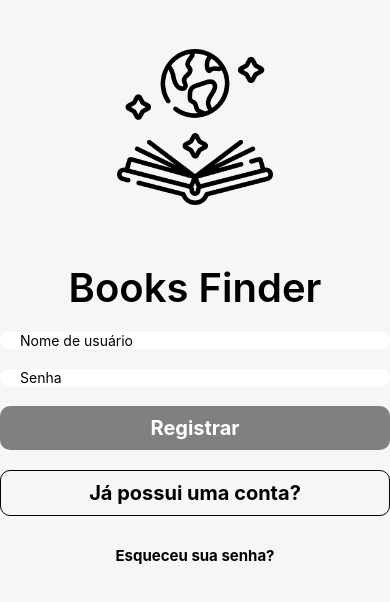
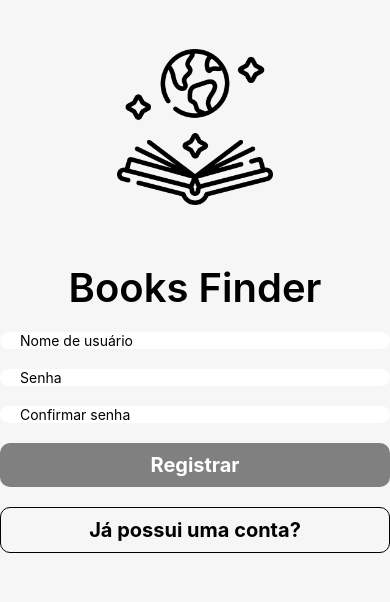
Before and after one commit to devpedrofurquim/books-finder, a React Native app: screen / in a window 390 px wide. Shown: the top 602 px of the page. Built offline with nearby package versions, Linux system fonts and the light colour scheme.

Commit message:
feat: Add _components to Auth folder

```diff
--- a/src/views/auth/register/_components/register-button.tsx
+++ b/src/views/auth/_components/button.tsx
@@ -1,13 +1,13 @@
 import { Text, StyleSheet, Pressable } from 'react-native'
 import React from 'react'
 
-interface RegisterButtonProps {
+interface ButtonProps {
   title: string;
   onPress: () => void;
   type?: "primary" | "secondary" | "terciary";
 }
 
-const RegisterButton = ({type = "primary", title, onPress} : RegisterButtonProps) => {
+const Button = ({type = "primary", title, onPress} : ButtonProps) => {
 
   const styles = StyleSheet.create({
     container: {
@@ -37,4 +37,4 @@ const RegisterButton = ({type = "primary", title, onPress} : RegisterButtonProps
   )
 }
 
-export default RegisterButton
+export default Button
--- a/src/views/auth/register/_components/register-input.tsx
+++ b/src/views/auth/_components/input.tsx
@@ -1,14 +1,14 @@
 import { View, TextInput, StyleSheet } from 'react-native'
 import React, { Dispatch, SetStateAction } from 'react'
 
-interface RegisterInputProps {
+interface InputProps {
     value: string;
     setValue: Dispatch<SetStateAction<string>>;
     placeholder: string;
     isSecureTextEntry?: boolean
 }
 
-const RegisterInput = ({placeholder, value, setValue, isSecureTextEntry} : RegisterInputProps) => {
+const Input = ({placeholder, value, setValue, isSecureTextEntry} : InputProps) => {
 
     const styles = StyleSheet.create({
         container: {
@@ -39,4 +39,4 @@ const RegisterInput = ({placeholder, value, setValue, isSecureTextEntry} : Regis
   )
 }
 
-export default RegisterInput;
+export default Input;
--- a/src/views/auth/register/index.tsx
+++ b/src/views/auth/register/index.tsx
@@ -1,13 +1,14 @@
 import React, { useState } from 'react';
 import { Text, View, Image, StyleSheet, useWindowDimensions } from 'react-native';
 import Logo from '../../../../assets/images/logo-book.png';
-import RegisterInput from './_components/register-input';
-import RegisterButton from './_components/register-button';
+import RegisterInput from '../_components/input';
+import RegisterButton from '../_components/button';
 
 const Register = () => {
 
     const [username, setUsername] = useState("");
     const [password, setPassword] = useState("");
+    const [confirmPassword, setConfirmPassword] = useState("");
 
     const { height } = useWindowDimensions();
 
@@ -17,10 +18,6 @@ const Register = () => {
 
     function onLoginPress() {
         console.warn("Login");
-    }
-
-    function onPasswordPress() {
-        console.warn("Password");
     }
 
     const styles = StyleSheet.create({
@@ -47,9 +44,9 @@ const Register = () => {
             <Text style={styles.title}>Books Finder</Text>
             <RegisterInput placeholder='Nome de usuário' value={username} setValue={setUsername}/>
             <RegisterInput placeholder='Senha' value={password} setValue={setPassword} isSecureTextEntry={true}/>
+            <RegisterInput placeholder='Confirmar senha' value={confirmPassword} setValue={setConfirmPassword} isSecureTextEntry={true}/>
             <RegisterButton onPress={onRegisterPress} title='Registrar'/>
             <RegisterButton onPress={onLoginPress} title='Já possui uma conta?' type='secondary'/>
-            <RegisterButton onPress={onPasswordPress} title='Esqueceu sua senha?' type='terciary'/>
         </View>
     )
 
```
